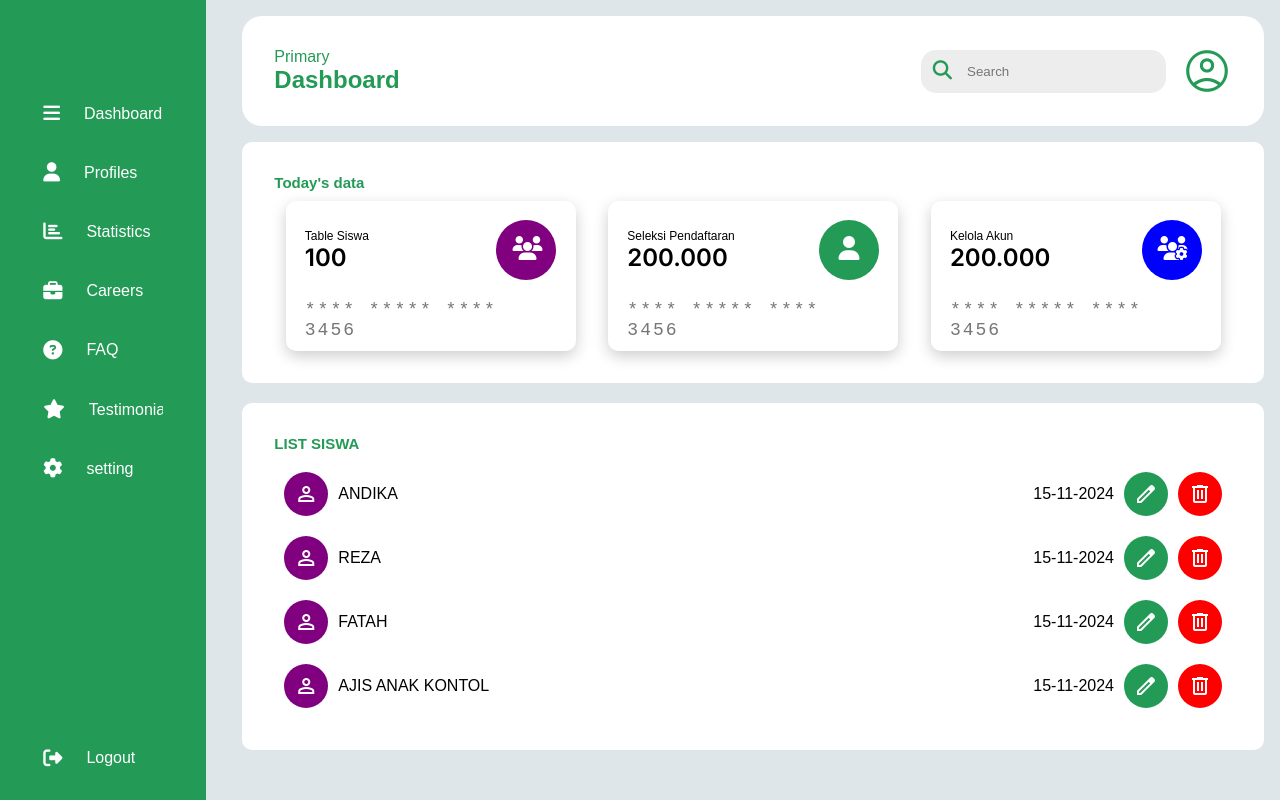
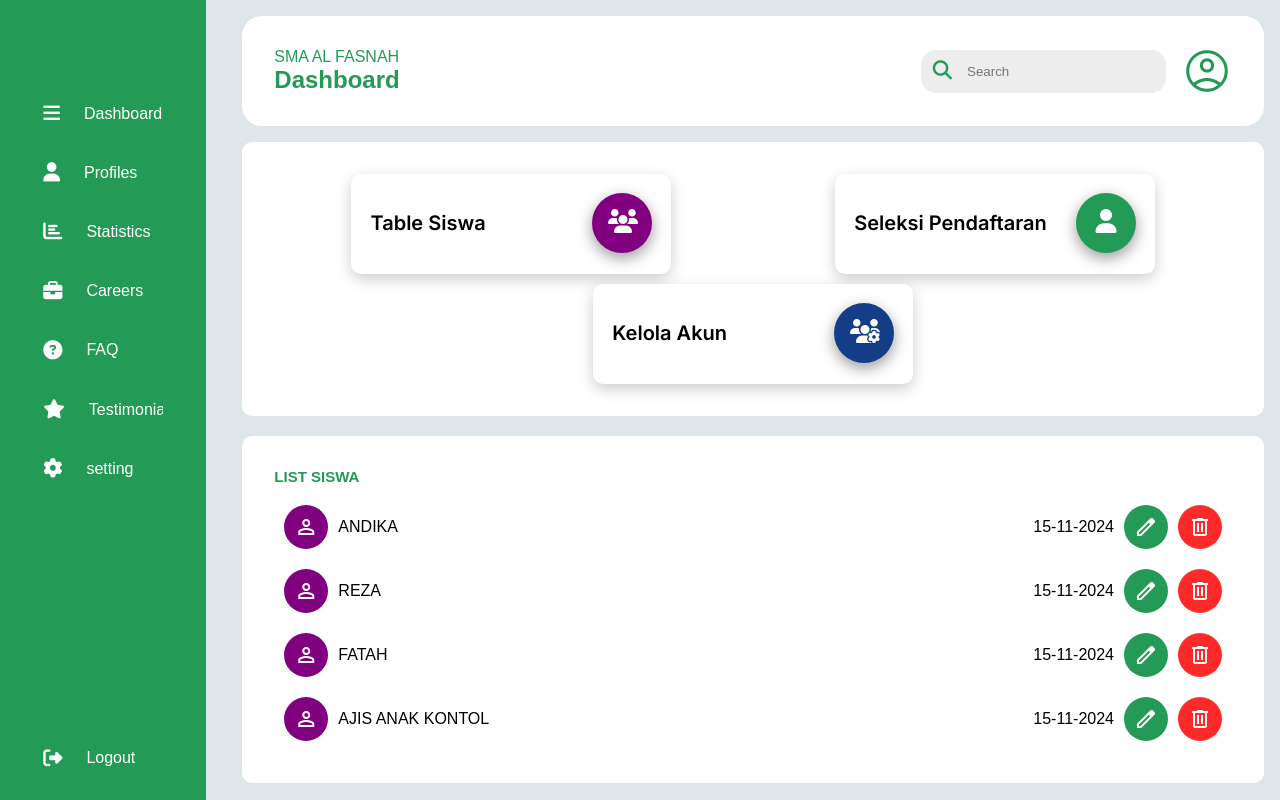
Before and after one commit to rezdni/landing-page-ppdb, a PHP site: page /admin/index.html in a window 1280 px wide. Run offline with PHP 8.4, Linux system fonts and the light colour scheme; some libraries are stand-ins or nearby versions.

Commit message:
update icons

```diff
--- a/admin/index.html
+++ b/admin/index.html
@@ -68,7 +68,7 @@
      <div class="main--content">
         <div class="header--wrapper">
             <div class="header--title">
-                <span>Primary</span>
+                <span>SMA AL FASNAH</span>
                 <h2>Dashboard</h2>
             </div>
             <div class="user--info">
@@ -83,18 +83,15 @@
         </div>
         <!-- card container -->
         <div class="card--container">
-            <h3 class="main--title">Today's data</h3>
             <div class="card--wrapper">
                 <a href="#">
                 <div class="payment--card">
                     <div class="card--header">
                         <div class="amount">
                             <span class="title">Table Siswa</span>
-                            <span class="amount--value">100</span>
                         </div>
                         <i class="fas fa-users icon dark-purple"></i>
                     </div>
-                    <span class="card-detail">**** ***** **** 3456</span>
                 </div>
             </a>
                <a href="#">
@@ -102,11 +99,9 @@
                     <div class="card--header">
                         <div class="amount">
                             <span class="title">Seleksi Pendaftaran</span>
-                            <span class="amount--value">200.000</span>
                         </div>
                         <i class="fas fa-user icon dark-green"></i>
                     </div>
-                    <span class="card-detail">**** ***** **** 3456</span>
                 </div>
             </a>
             <a href="#">
@@ -114,11 +109,9 @@
                     <div class="card--header">
                         <div class="amount">
                             <span class="title">Kelola Akun</span>
-                            <span class="amount--value">200.000</span>
                         </div>
                         <i class="fas fa-users-gear icon dark-blue"></i>
                     </div>
-                    <span class="card-detail">**** ***** **** 3456</span>
                 </div>
             </a>
             </div>
--- a/styles/styles.css
+++ b/styles/styles.css
@@ -157,12 +157,15 @@ body {
     box-shadow: 0px 5px 15px rgba(0, 0, 0, 0.2);
     border-radius: 10px;
     padding: 1.2rem;
-    width: 290px;
-    height: 150px;
+    width: 100vh;
+    max-width: 320px;
+    height: 100px;
     display: flex;
     flex-direction: column;
+    flex-wrap: wrap;
     justify-content: space-between;
     transition: all 0.5s ease-in-out;
+    gap: 20px;
 
 }
 .payment--card:hover {
@@ -179,12 +182,7 @@ body {
     flex-direction: column;
 }
 .title {
-    font-size: 12px;
-    font-weight: 200;
-    color: black;
-}
-.amount--value {
-    font-size: 24px;
+    font-size: 20px;
     font-family: "inter", serif;
     font-weight: 600;
     color: black;
@@ -198,12 +196,7 @@ body {
     border-radius: 50%;
     font-size: 1.5rem;
     background: red;
-}
-.card-detail {
-    font-size: 18px;
-    color: #777777;
-    letter-spacing: 2px;
-    font-family: "courier new", courier, monospace;
+    box-shadow: 0px 5px 15px rgba(0, 0, 0, 0.4);
 }
 /* card container */
 
@@ -249,7 +242,7 @@ body {
     background: rgb(236, 236, 254);
 }
 .dark-red {
-    background: red;
+    background: #FF2929;
 }
 .dark-purple {
     background: purple;
@@ -258,6 +251,6 @@ body {
     background: #239b56;
 }
 .dark-blue {
-    background: blue;
+    background: #133E87;
 }
 /* color css */
```
